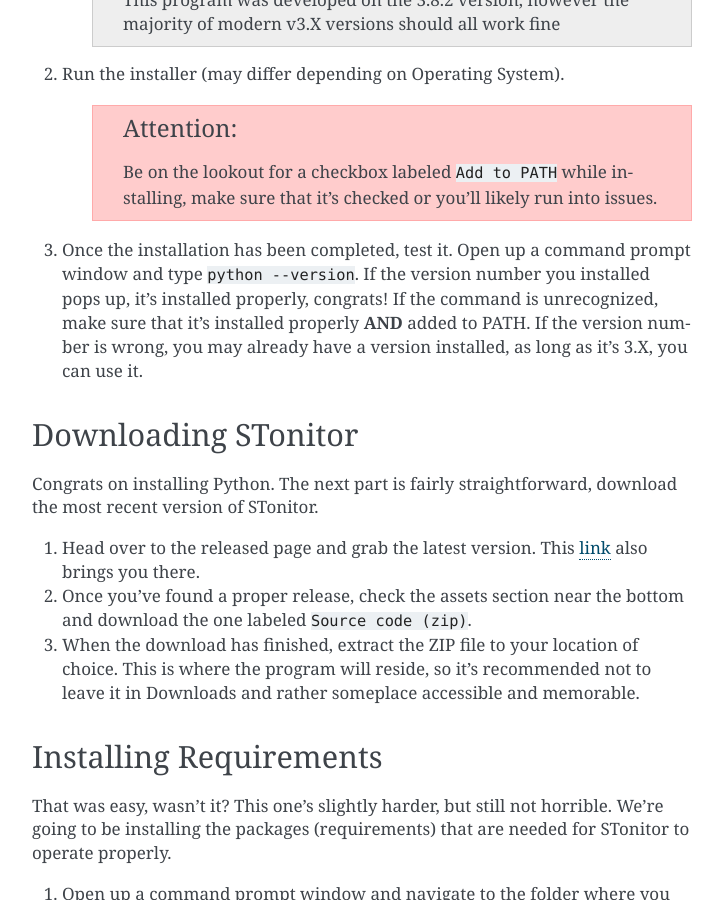
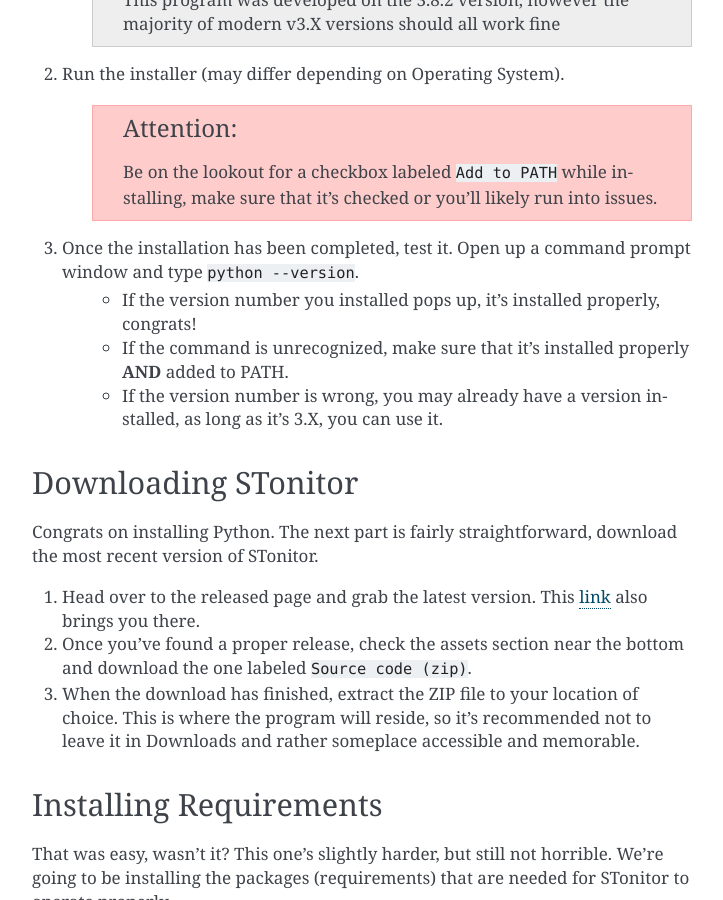
Before and after one commit to BLANK-TH/TSonitor, a Sphinx documentation site: the page built from docs/source/installation.rst, in a window 1280 px wide and 900 px high, scrolled down 734 px. Shown: the whole window, without its empty margins (388-1111 px from the left). Built offline with Sphinx 7.4.7, drawn with Linux system fonts in a browser that asks for light colours; some of the changed text lies outside the part shown.

Commit message:
better formatting

```diff
--- a/docs/source/installation.rst
+++ b/docs/source/installation.rst
@@ -21,7 +21,10 @@
 2. Run the installer (may differ depending on Operating System).
     .. attention:: Be on the lookout for a checkbox labeled ``Add to PATH`` while installing, make sure that it's
         checked or you'll likely run into issues.
-3. Once the installation has been completed, test it. Open up a command prompt window and type ``python --version``. If the version number you installed pops up, it's installed properly, congrats! If the command is unrecognized, make sure that it's installed properly **AND** added to PATH. If the version number is wrong, you may already have a version installed, as long as it's 3.X, you can use it.
+3. Once the installation has been completed, test it. Open up a command prompt window and type ``python --version``.
+    * If the version number you installed pops up, it's installed properly, congrats!
+    * If the command is unrecognized, make sure that it's installed properly **AND** added to PATH.
+    * If the version number is wrong, you may already have a version installed, as long as it's 3.X, you can use it.
 
 Downloading STonitor
 -----------------------
@@ -42,7 +45,7 @@
 2. Once you've opened up a command prompt window and properly navigated to STonitor's install location (make sure you're in the root folder, that's the folder that has the file named ``requirements.txt``), enter the following command: ``pip install -r requirements.txt``. You should see an output and multiple progress bars installing the packages.
     .. tip:: If it says command not found, first try to replace ``pip`` with ``pip3``. If it still doesn't work, try to replace it with ``python -m pip``. If it still doesn't work, go back and make sure you installed Python properly.
     .. tip:: If it says that it couldn't find ``requirements.txt``, make sure you're in the right folder
-3. Make sure that everything has been properly installed (you should see ``Successfully installed `` then a lot of names)
+3. Make sure that everything has been properly installed (you should see ``Successfully installed`` then a lot of names)
 
 Done
 -----
```
